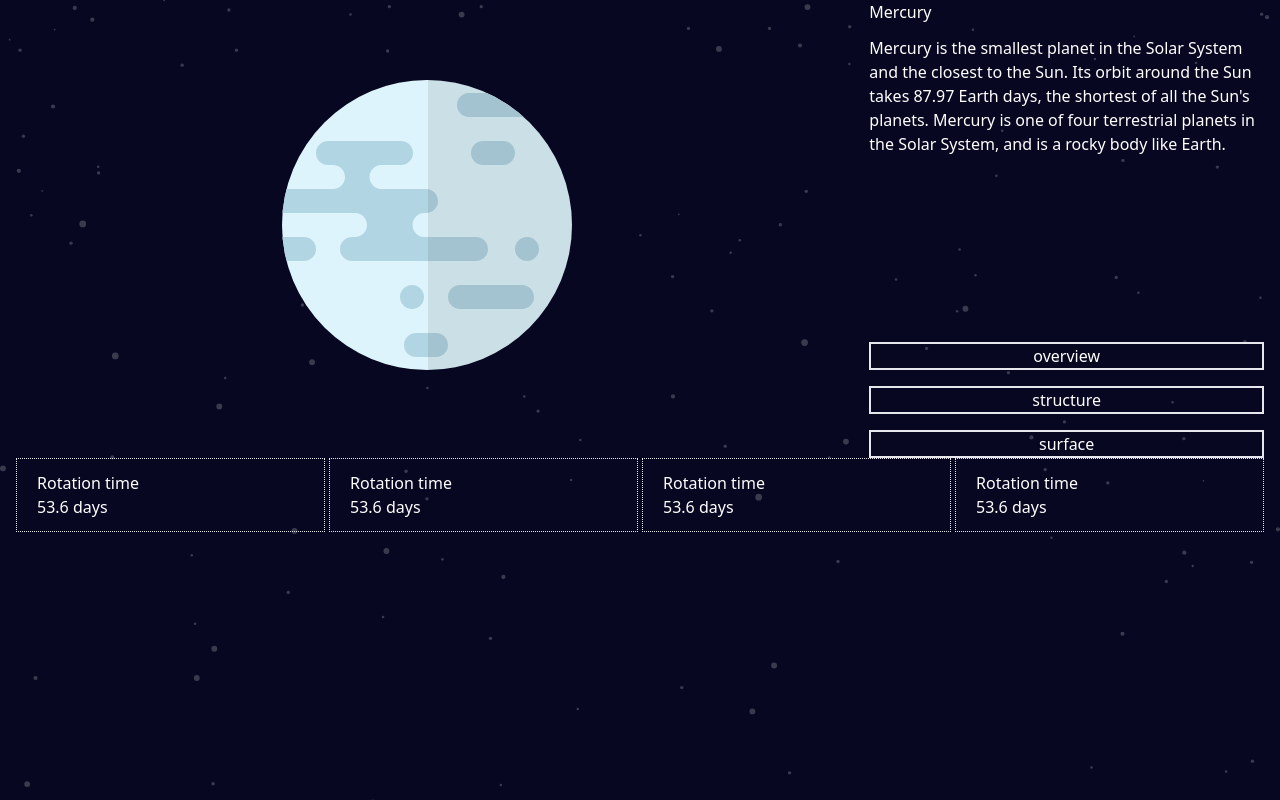
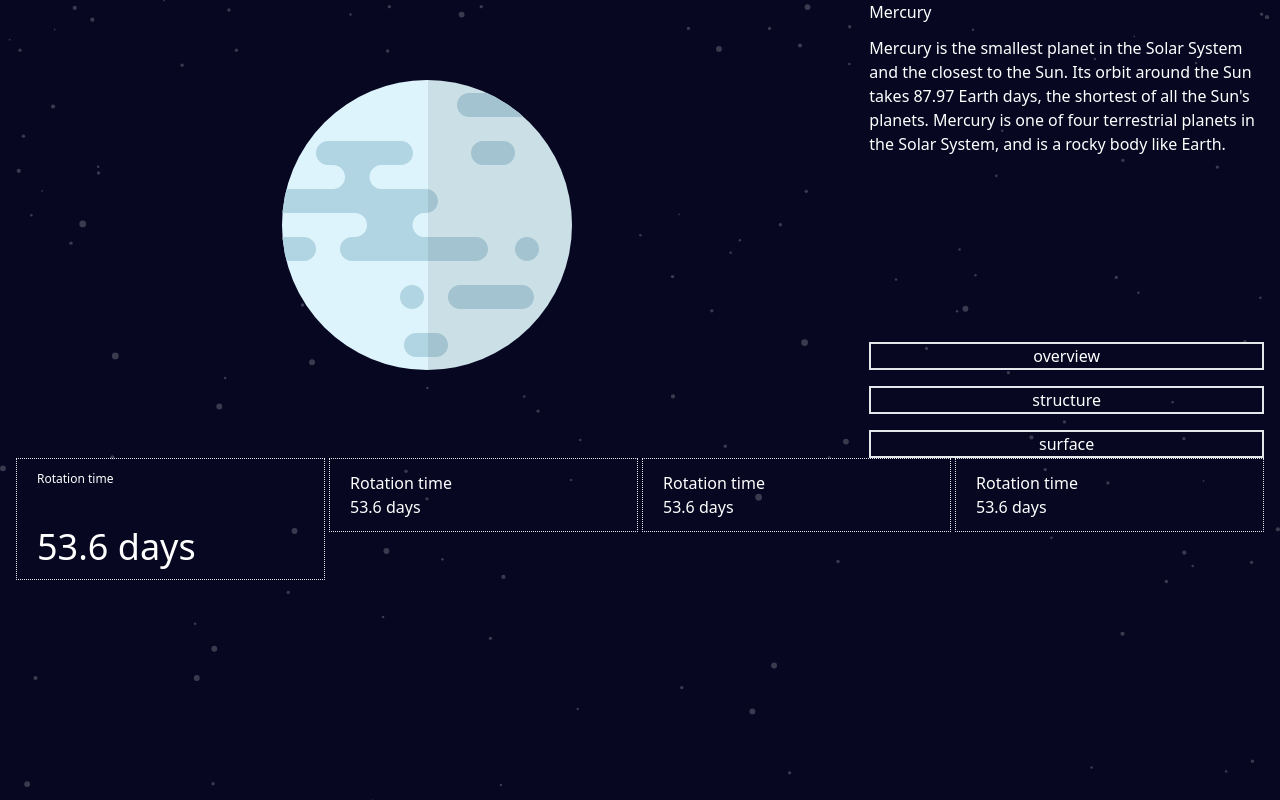
Before and after one commit to sphnikola/planet-fact-site, a React (Vite) app: page / in a window 1280 px wide. Built offline with nearby package versions, Linux system fonts and the light colour scheme.

Commit message:
Add first style to footer for lg screen

```diff
--- a/src/App.jsx
+++ b/src/App.jsx
@@ -49,9 +49,9 @@ function App() {
       <footer className="px-4">
         <section className=" text-white flex flex-col gap-y-3 md:grid md:grid-cols-12 md:gap-x-1">
           <div className="md:col-start-1 md:col-end-4">
-            <div className="py-3 px-5 border-[1px] border-dotted flex justify-between md:flex-col ">
-              <h3>Rotation time</h3>
-              <p>53.6 days</p>
+            <div className="py-3 px-5 border-[1px] border-dotted flex justify-between md:flex-col md:gap-y-10">
+              <h3 className="text-xs">Rotation time</h3>
+              <p className=" text-4xl">53.6 days</p>
             </div>
           </div>
           <div className="md:col-start-4 md:col-end-7">
```
